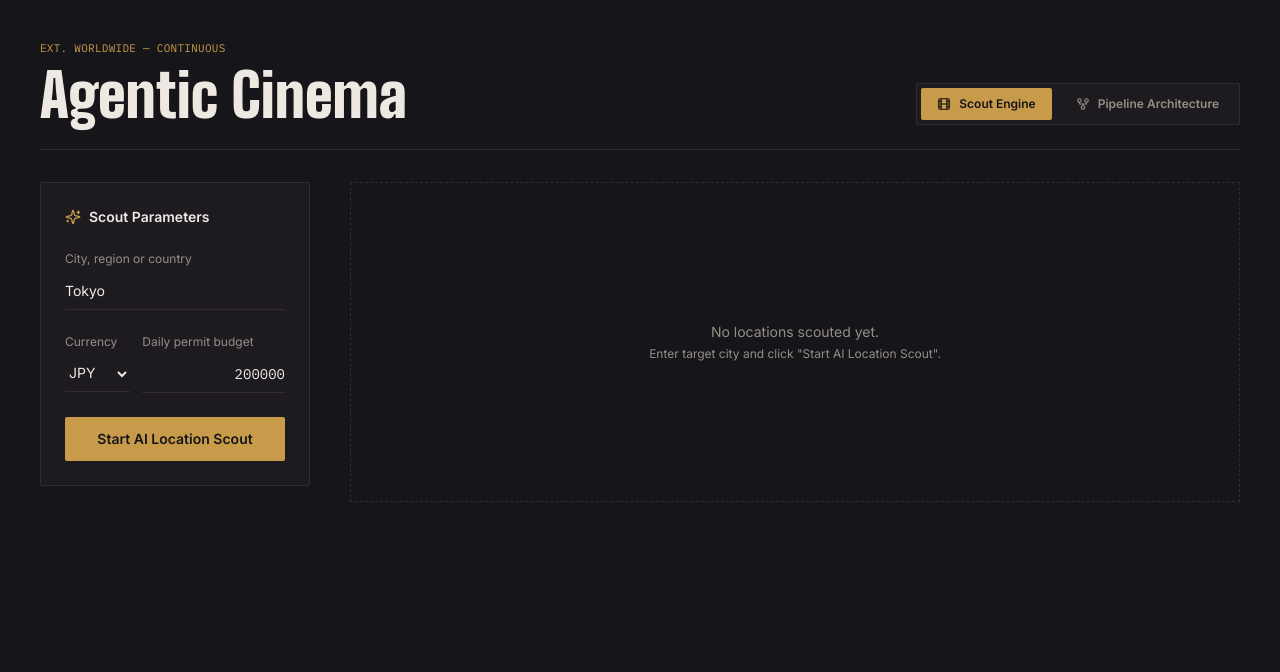
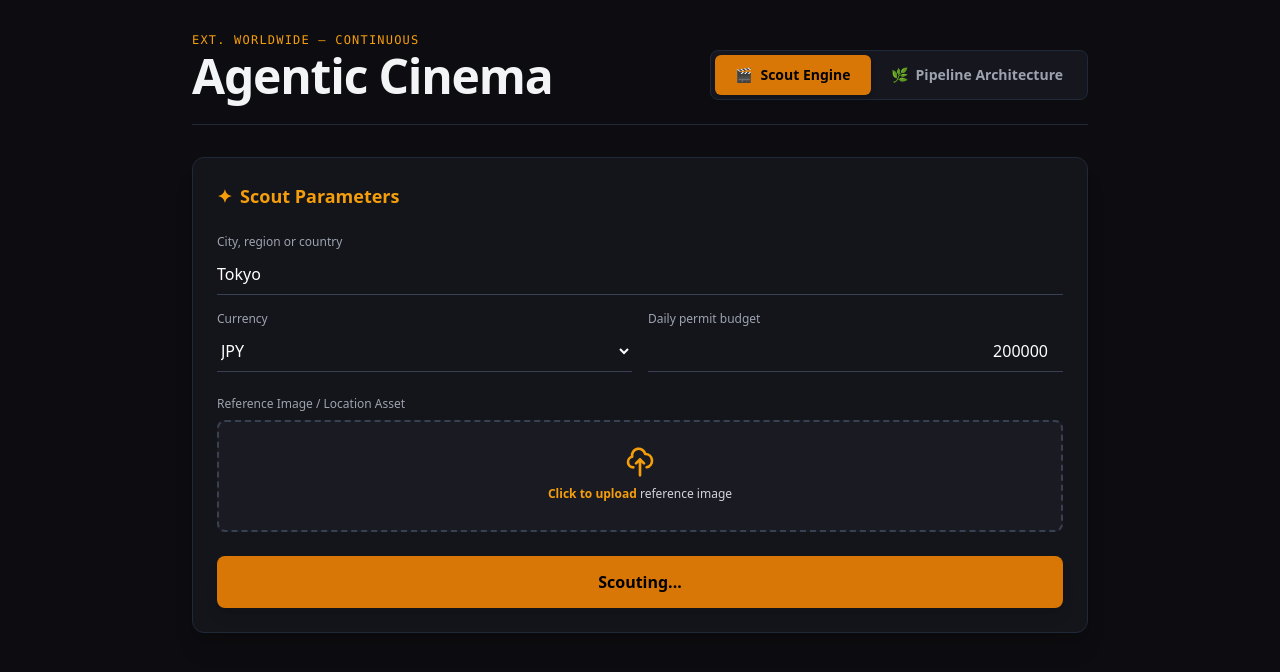
Before and after one commit to joezzy-web3/agentic-cinema, a Next.js app in the folder frontend/: page / in a window 1280 px wide. Shown: the top 672 px of the page. Built offline with nearby package versions, Linux system fonts and the light colour scheme.

Commit message:
Add reference image upload component to Scout Parameters

```diff
--- a/frontend/src/app/page.tsx
+++ b/frontend/src/app/page.tsx
@@ -1,257 +1,150 @@
 "use client";
 
 import React, { useState } from "react";
-import { Big_Shoulders_Display, Inter, IBM_Plex_Mono } from "next/font/google";
-import { Film, GitFork, Sparkles } from "lucide-react";
-import MermaidDiagram from "@/components/MermaidDiagram";
-
-const display = Big_Shoulders_Display({
-  subsets: ["latin"],
-  weight: ["700", "900"],
-  variable: "--font-display",
-});
-const body = Inter({
-  subsets: ["latin"],
-  weight: ["400", "500", "600"],
-  variable: "--font-body",
-});
-const mono = IBM_Plex_Mono({
-  subsets: ["latin"],
-  weight: ["400", "500"],
-  variable: "--font-mono",
-});
-
-interface LocationItem {
-  name: string;
-  category: string;
-  aesthetic: string;
-  estimated_cost: string;
-  logistics: string;
-  image_url: string;
-}
-
-const CURRENCIES = ["USD", "EUR", "GBP", "NGN", "CAD", "AUD", "JPY", "AED"];
-
-const PIPELINE_DIAGRAM = `
-  graph LR
-    A[User Location Request] --> B[FastAPI Backend]
-    B --> C[Gemini 3.6 Flash Engine]
-    C --> D[Unsplash Image Resolution]
-    D --> E[6-Tile Contact Sheet UI]
-`;
-
-function Sprocket() {
-  return (
-    <div
-      className="h-3.5 w-full"
-      style={{
-        backgroundColor: "var(--panel)",
-        backgroundImage:
-          "radial-gradient(circle at 10px 7px, var(--bg) 3.4px, transparent 3.5px)",
-        backgroundSize: "20px 14px",
-        backgroundRepeat: "repeat-x",
-      }}
-    />
-  );
-}
 
 export default function Home() {
-  const [activeTab, setActiveTab] = useState<"scout" | "architecture">("scout");
-  const [city, setCity] = useState("Tokyo");
-  const [budget, setBudget] = useState("200000");
-  const [currency, setCurrency] = useState("JPY");
-  const [loading, setLoading] = useState(false);
-  const [locations, setLocations] = useState<LocationItem[]>([]);
-  const [error, setError] = useState<string | null>(null);
+  const [activeTab, setActiveTab] = useState<"scout" | "pipeline">("scout");
+  const [selectedFile, setSelectedFile] = useState<File | null>(null);
 
-  const handleScout = async () => {
-    setLoading(true);
-    setError(null);
-    setLocations([]);
-
-    try {
-      const response = await fetch("https://agentic-cinema.onrender.com/scout", {
-        method: "POST",
-        headers: { "Content-Type": "application/json" },
-        body: JSON.stringify({
-          query: city,
-          budget: budget,
-          currency: currency,
-        }),
-      });
-
-      if (!response.ok) throw new Error(`Server returned status: ${response.status}`);
-
-      const data = await response.json();
-      if (data.locations && Array.isArray(data.locations)) {
-        setLocations(data.locations);
-      } else {
-        throw new Error("No valid location data received.");
-      }
-    } catch (err: any) {
-      setError(err.message || "Failed to fetch location scout analysis.");
-    } finally {
-      setLoading(false);
+  const handleFileChange = (e: React.ChangeEvent<HTMLInputElement>) => {
+    if (e.target.files && e.target.files[0]) {
+      setSelectedFile(e.target.files[0]);
     }
   };
 
   return (
-    <div
-      className={`${display.variable} ${body.variable} ${mono.variable} min-h-screen font-[family-name:var(--font-body)]`}
-      style={
-        {
-          "--bg": "#16151a",
-          "--panel": "#1d1b20",
-          "--border": "#322d2c",
-          "--text": "#ede9e2",
-          "--text-muted": "#948e85",
-          "--brass": "#c89b4a",
-          "--brass-hover": "#b78c3f",
-          "--brick": "#b24a3e",
-          backgroundColor: "var(--bg)",
-          color: "var(--text)",
-        } as React.CSSProperties
-      }
-    >
-      <div className="mx-auto max-w-7xl px-6 py-10 sm:px-10">
-        <header className="mb-8 border-b pb-6 flex flex-col sm:flex-row sm:items-end sm:justify-between gap-4" style={{ borderColor: "var(--border)" }}>
+    <main className="min-h-screen bg-[#0d0d11] text-gray-100 p-8 flex flex-col items-center">
+      <div className="w-full max-w-4xl space-y-8">
+        {/* Header & Navigation */}
+        <div className="flex justify-between items-end border-b border-gray-800 pb-6">
           <div>
-            <p className="mb-2 font-[family-name:var(--font-mono)] text-[11px] tracking-wide" style={{ color: "var(--brass)" }}>
+            <p className="text-amber-500 font-mono text-xs tracking-widest uppercase mb-1">
               EXT. WORLDWIDE — CONTINUOUS
             </p>
-            <h1 className="font-[family-name:var(--font-display)] text-5xl font-black leading-none sm:text-6xl">
-              Agentic Cinema
-            </h1>
+            <h1 className="text-5xl font-black tracking-tight">Agentic Cinema</h1>
           </div>
 
-          <div className="flex gap-2 bg-[#1d1b20] p-1 border border-[#322d2c] rounded-sm">
+          <div className="flex bg-[#16161e] p-1 rounded-lg border border-gray-800">
             <button
               onClick={() => setActiveTab("scout")}
-              className={`flex items-center gap-2 px-4 py-2 text-xs font-semibold rounded-sm transition-all ${
-                activeTab === "scout" ? "bg-[#c89b4a] text-[#16151a]" : "text-[#948e85] hover:text-[#ede9e2]"
+              className={`flex items-center gap-2 px-5 py-2.5 rounded-md text-sm font-semibold transition ${
+                activeTab === "scout"
+                  ? "bg-amber-600 text-black shadow-md"
+                  : "text-gray-400 hover:text-gray-200"
               }`}
             >
-              <Film className="w-3.5 h-3.5" /> Scout Engine
+              <span>🎬</span> Scout Engine
             </button>
             <button
-              onClick={() => setActiveTab("architecture")}
-              className={`flex items-center gap-2 px-4 py-2 text-xs font-semibold rounded-sm transition-all ${
-                activeTab === "architecture" ? "bg-[#c89b4a] text-[#16151a]" : "text-[#948e85] hover:text-[#ede9e2]"
+              onClick={() => setActiveTab("pipeline")}
+              className={`flex items-center gap-2 px-5 py-2.5 rounded-md text-sm font-semibold transition ${
+                activeTab === "pipeline"
+                  ? "bg-amber-600 text-black shadow-md"
+                  : "text-gray-400 hover:text-gray-200"
               }`}
             >
-              <GitFork className="w-3.5 h-3.5" /> Pipeline Architecture
+              <span>🌿</span> Pipeline Architecture
             </button>
           </div>
-        </header>
+        </div>
 
+        {/* Tab Content */}
         {activeTab === "scout" && (
-          <main className="grid grid-cols-1 gap-10 lg:grid-cols-12">
-            <div className="lg:col-span-3">
-              <div className="sticky top-8 space-y-6 rounded-sm border p-6" style={{ backgroundColor: "var(--panel)", borderColor: "var(--border)" }}>
-                <h2 className="text-sm font-semibold flex items-center gap-2">
-                  <Sparkles className="w-4 h-4 text-[#c89b4a]" /> Scout Parameters
-                </h2>
+          <div className="bg-[#14141b] rounded-xl border border-gray-800 p-6 space-y-6 shadow-xl">
+            <div className="flex items-center gap-2 text-amber-500 font-semibold text-lg">
+              <span>✦</span>
+              <h2>Scout Parameters</h2>
+            </div>
 
+            <div className="space-y-4">
+              {/* Location Input */}
               <div>
-                  <label htmlFor="city" className="mb-1.5 block text-xs" style={{ color: "var(--text-muted)" }}>City, region or country</label>
+                <label className="block text-xs font-medium text-gray-400 mb-1">
+                  City, region or country
+                </label>
                 <input
-                    id="city"
                   type="text"
-                    value={city}
-                    onChange={(e) => setCity(e.target.value)}
-                    className="w-full bg-transparent border-b py-2 text-sm focus:outline-none focus:border-[#c89b4a]"
-                    style={{ borderColor: "var(--border)" }}
+                  defaultValue="Tokyo"
+                  className="w-full bg-transparent border-b border-gray-700 py-2 focus:border-amber-500 outline-none text-white font-medium"
                 />
               </div>
 
-                <div className="grid grid-cols-3 gap-3">
+              {/* Currency & Budget */}
+              <div className="grid grid-cols-2 gap-4">
                 <div>
-                    <label htmlFor="currency" className="mb-1.5 block text-xs" style={{ color: "var(--text-muted)" }}>Currency</label>
-                    <select
-                      id="currency"
-                      value={currency}
-                      onChange={(e) => setCurrency(e.target.value)}
-                      className="w-full bg-transparent border-b py-2 text-sm focus:outline-none"
-                      style={{ borderColor: "var(--border)" }}
-                    >
-                      {CURRENCIES.map((c) => (
-                        <option key={c} value={c} style={{ backgroundColor: "var(--panel)" }}>{c}</option>
-                      ))}
+                  <label className="block text-xs font-medium text-gray-400 mb-1">
+                    Currency
+                  </label>
+                  <select className="w-full bg-transparent border-b border-gray-700 py-2 focus:border-amber-500 outline-none text-white font-medium">
+                    <option value="JPY" className="bg-[#14141b]">JPY</option>
+                    <option value="USD" className="bg-[#14141b]">USD</option>
+                    <option value="EUR" className="bg-[#14141b]">EUR</option>
                   </select>
                 </div>
-                  <div className="col-span-2">
-                    <label htmlFor="budget" className="mb-1.5 block text-xs" style={{ color: "var(--text-muted)" }}>Daily permit budget</label>
+                <div>
+                  <label className="block text-xs font-medium text-gray-400 mb-1">
+                    Daily permit budget
+                  </label>
                   <input
-                      id="budget"
-                      type="text"
-                      value={budget}
-                      onChange={(e) => setBudget(e.target.value)}
-                      className="w-full bg-transparent border-b py-2 text-right font-[family-name:var(--font-mono)] text-sm focus:outline-none"
-                      style={{ borderColor: "var(--border)" }}
+                    type="number"
+                    defaultValue="200000"
+                    className="w-full bg-transparent border-b border-gray-700 py-2 focus:border-amber-500 outline-none text-right text-white font-medium"
                   />
                 </div>
               </div>
 
-                <button
-                  onClick={handleScout}
-                  disabled={loading}
-                  className="w-full rounded-sm py-3 text-sm font-semibold transition-colors disabled:opacity-50"
-                  style={{ backgroundColor: "var(--brass)", color: "var(--bg)" }}
+              {/* Upload Input Field */}
+              <div className="pt-2">
+                <label className="block text-xs font-medium text-gray-400 mb-2">
+                  Reference Image / Location Asset
+                </label>
+                <label className="flex flex-col items-center justify-center w-full h-28 border-2 border-dashed border-gray-700 rounded-lg cursor-pointer bg-[#1a1a23] hover:border-amber-500 transition">
+                  <div className="flex flex-col items-center justify-center pt-5 pb-6">
+                    <svg
+                      className="w-8 h-8 mb-2 text-amber-500"
+                      fill="none"
+                      stroke="currentColor"
+                      viewBox="0 0 24 24"
                     >
-                  {loading ? "Scouting..." : "Start AI Location Scout"}
-                </button>
-
-                {error && <div className="rounded-sm border px-3 py-2 text-xs text-[#e3a89f] border-[#b24a3e]">Error: {error}</div>}
+                      <path
+                        strokeLinecap="round"
+                        strokeLinejoin="round"
+                        strokeWidth="2"
+                        d="M7 16a4 4 0 01-.88-7.903A5 5 0 1115.9 6L16 6a5 5 0 011 9.9M15 13l-3-3m0 0l-3 3m3-3v12"
+                      />
+                    </svg>
+                    <p className="text-xs text-gray-300">
+                      {selectedFile ? (
+                        <span className="text-amber-400 font-medium">{selectedFile.name}</span>
+                      ) : (
+                        <span><strong className="text-amber-500">Click to upload</strong> reference image</span>
+                      )}
+                    </p>
+                  </div>
+                  <input
+                    type="file"
+                    className="hidden"
+                    accept="image/*"
+                    onChange={handleFileChange}
+                  />
+                </label>
               </div>
             </div>
 
-            <div className="lg:col-span-9">
-              {locations.length === 0 && !loading && (
-                <div className="flex min-h-[320px] flex-col items-center justify-center border border-dashed p-12 text-center" style={{ borderColor: "var(--border)" }}>
-                  <p className="text-sm" style={{ color: "var(--text-muted)" }}>No locations scouted yet.</p>
-                  <p className="mt-1 text-xs" style={{ color: "var(--text-muted)" }}>Enter target city and click "Start AI Location Scout".</p>
+            {/* Action Button */}
+            <button className="w-full bg-amber-600 hover:bg-amber-500 text-black font-bold py-3.5 rounded-lg transition shadow-lg mt-4">
+              Scouting...
+            </button>
           </div>
         )}
 
-              <div className="grid grid-cols-1 gap-6 sm:grid-cols-2 xl:grid-cols-3">
-                {locations.map((loc, idx) => (
-                  <div key={idx} className="overflow-hidden" style={{ backgroundColor: "var(--panel)" }}>
-                    <Sprocket />
-                    <div className="relative aspect-[4/3] w-full bg-[#16151a]">
-                      <img src={loc.image_url} alt={loc.name} className="h-full w-full object-cover" />
+        {activeTab === "pipeline" && (
+          <div className="bg-[#14141b] rounded-xl border border-gray-800 p-8 text-center text-gray-400">
+            <h3 className="text-xl font-bold text-white mb-2">Pipeline Architecture</h3>
+            <p className="text-sm">Agentic workflow setup and diagram view.</p>
           </div>
-                    <Sprocket />
-                    <div className="space-y-3 p-4">
-                      <div className="flex items-start justify-between gap-2">
-                        <div>
-                          <h3 className="font-[family-name:var(--font-display)] text-xl font-bold">{loc.name}</h3>
-                          <span className="mt-1 inline-block border px-1.5 py-0.5 text-[10px]" style={{ borderColor: "var(--brass)", color: "var(--brass)" }}>
-                            {loc.category}
-                          </span>
-                        </div>
-                        <span className="font-[family-name:var(--font-mono)] text-[11px]" style={{ color: "var(--text-muted)" }}>{loc.estimated_cost}</span>
-                      </div>
-                      <p className="text-xs leading-relaxed" style={{ color: "var(--text-muted)" }}>{loc.aesthetic}</p>
-                    </div>
-                  </div>
-                ))}
-              </div>
+        )}
       </div>
     </main>
-        )}
-
-        {activeTab === "architecture" && (
-          <section className="space-y-4">
-            <div className="flex items-center justify-between">
-              <h2 className="text-sm font-semibold text-[#c89b4a]">AI Scouting Pipeline Architecture</h2>
-              <p className="text-xs text-[#948e85]">Real-time workflow diagram powered by Mermaid.js</p>
-            </div>
-            <div className="rounded-sm border border-[#322d2c] bg-[#1d1b20] p-6">
-              <MermaidDiagram chart={PIPELINE_DIAGRAM} />
-            </div>
-          </section>
-        )}
-      </div>
-    </div>
   );
 }
```
Lines whose indentation alone changed are shown as unchanged.
